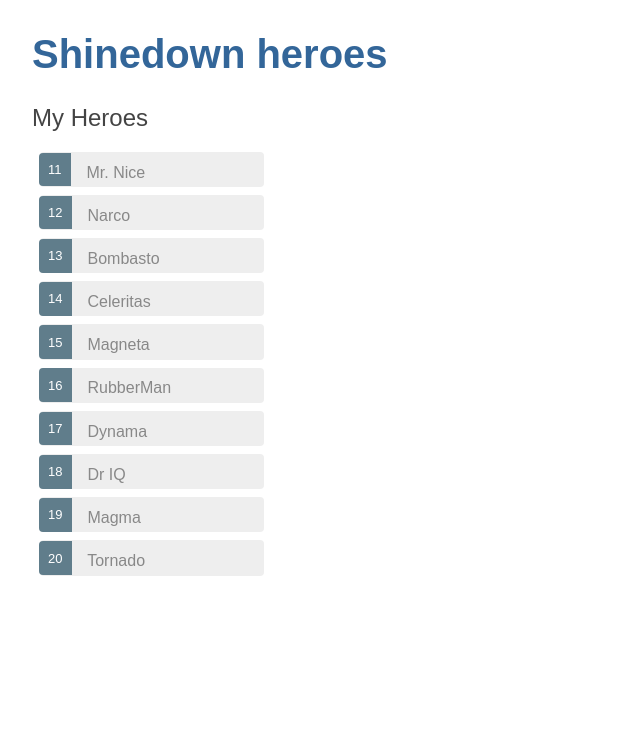
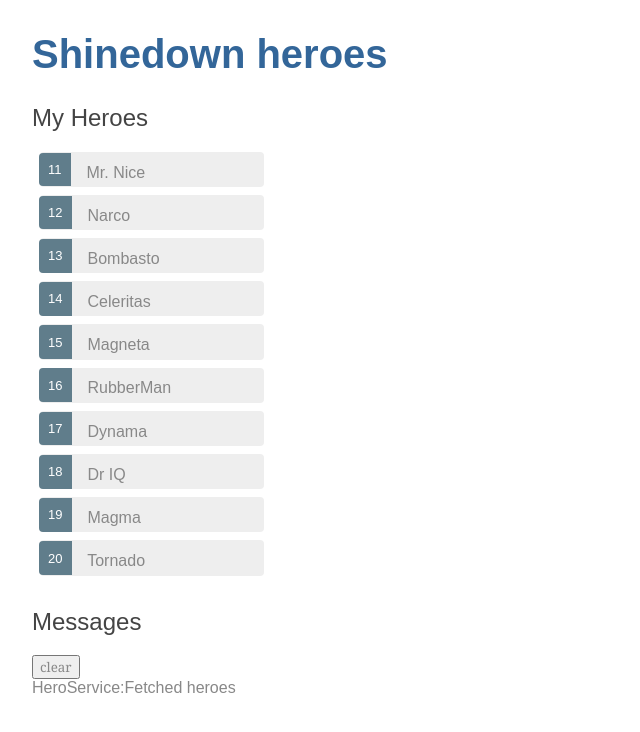
Before and after one commit to kounelios13/angular-tour-of-heroes, an Angular app: page / in a window 1280 px wide. Shown: the top 732 px of the page, without its empty margins (0-640 px from the left). Built offline with nearby package versions, Linux system fonts and the light colour scheme.

Commit message:
Added messages

```diff
--- a/src/app/app.component.html
+++ b/src/app/app.component.html
@@ -1,2 +1,3 @@
 <h1>{{title}}</h1>
 <app-heroes></app-heroes>
+<app-messages></app-messages>
--- a/src/app/app.module.ts
+++ b/src/app/app.module.ts
@@ -5,12 +5,14 @@ import { AppComponent } from './app.component';
 import { HeroesComponent } from './heroes/heroes.component';
 import { HeroDetailComponent } from './hero-detail/hero-detail.component';
 import { HeroService } from './hero.service';
+import { MessagesComponent } from './messages/messages.component';
 
 @NgModule({
   declarations: [
     AppComponent,
     HeroesComponent,
-    HeroDetailComponent
+    HeroDetailComponent,
+    MessagesComponent
   ],
   imports: [
     BrowserModule,
--- a/src/app/hero.service.ts
+++ b/src/app/hero.service.ts
@@ -2,13 +2,15 @@ import { Injectable } from '@angular/core';
 import {Hero} from './hero';
 import {HEROES} from './mock-heroes';
 import { Observable, of } from 'rxjs';
+import { MessageService } from './message.service';
 @Injectable({
   providedIn: 'root'
 })
 export class HeroService {
 
-  constructor() { }
+  constructor(private messageService:MessageService) { }
   getHeroes(): Observable<Hero[]> {
+    this.messageService.add('HeroService:Fetched heroes');
     return of(HEROES);
   }
 }
--- /dev/null
+++ b/src/app/message.service.ts
@@ -0,0 +1,16 @@
+import { Injectable } from '@angular/core';
+
+@Injectable({
+  providedIn: 'root',
+})
+export class MessageService {
+  messages: string[] = [];
+
+  add(message: string) {
+    this.messages.push(message);
+  }
+
+  clear() {
+    this.messages = [];
+  }
+}
--- /dev/null
+++ b/src/app/messages/messages.component.html
@@ -0,0 +1,8 @@
+<div *ngIf="messageService.messages.length">
+
+  <h2>Messages</h2>
+  <button class="clear"
+          (click)="messageService.clear()">clear</button>
+  <div *ngFor='let message of messageService.messages'> {{message}} </div>
+
+</div>
--- /dev/null
+++ b/src/app/messages/messages.component.ts
@@ -0,0 +1,18 @@
+import { Component, OnInit } from '@angular/core';
+import { MessageService } from '../message.service';
+
+@Component({
+  selector: 'app-messages',
+  templateUrl: './messages.component.html',
+  styleUrls: ['./messages.component.css']
+})
+export class MessagesComponent implements OnInit {
+
+  //messageService must be public
+  //Angular only binds to public component properties.
+  constructor(public messageService:MessageService) { }
+
+  ngOnInit() {
+  }
+
+}
```
Also changed, not shown: src/app/messages/messages.component.css (added), 2 other files (tests, documents, lock files or other folders).
